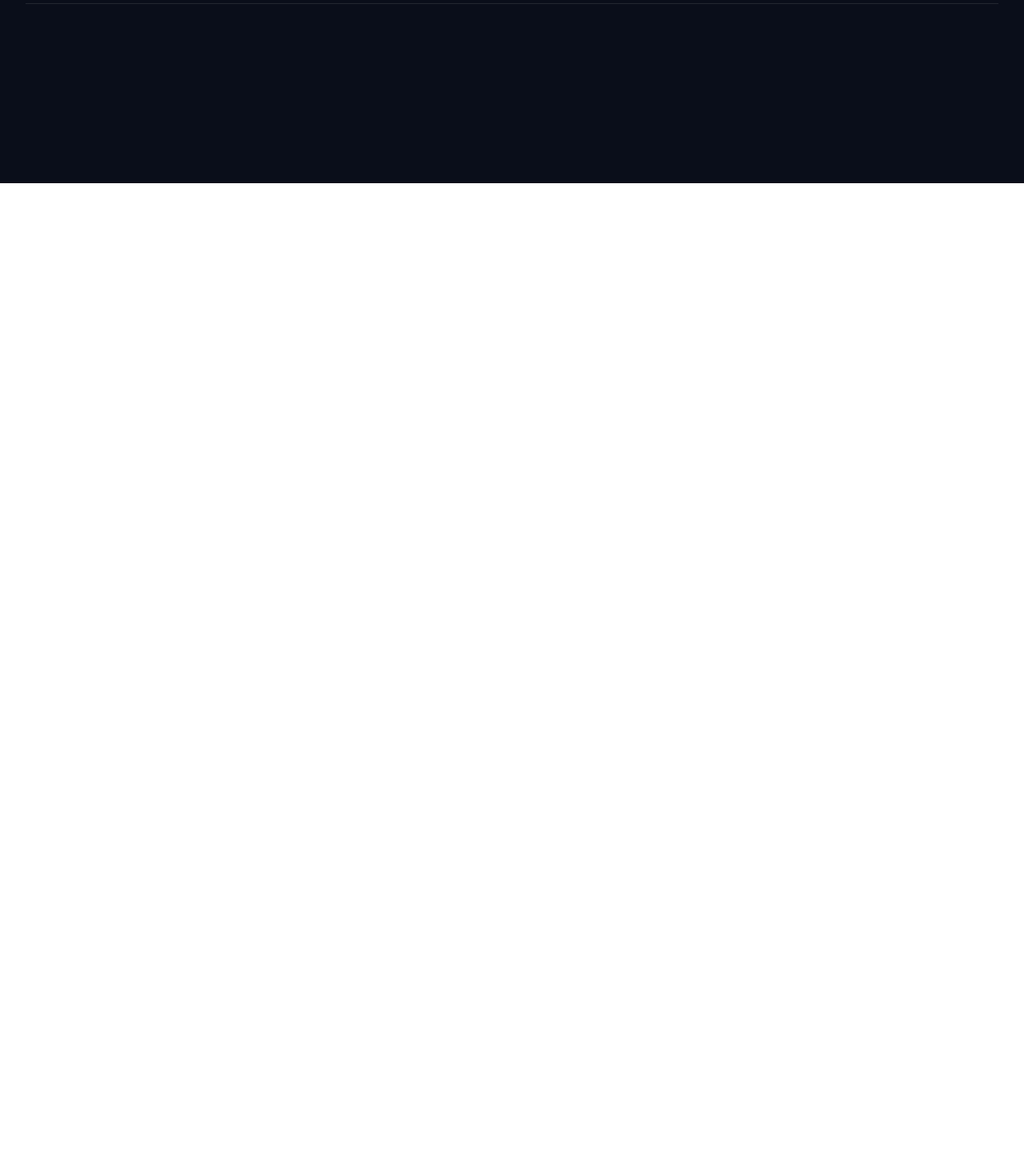
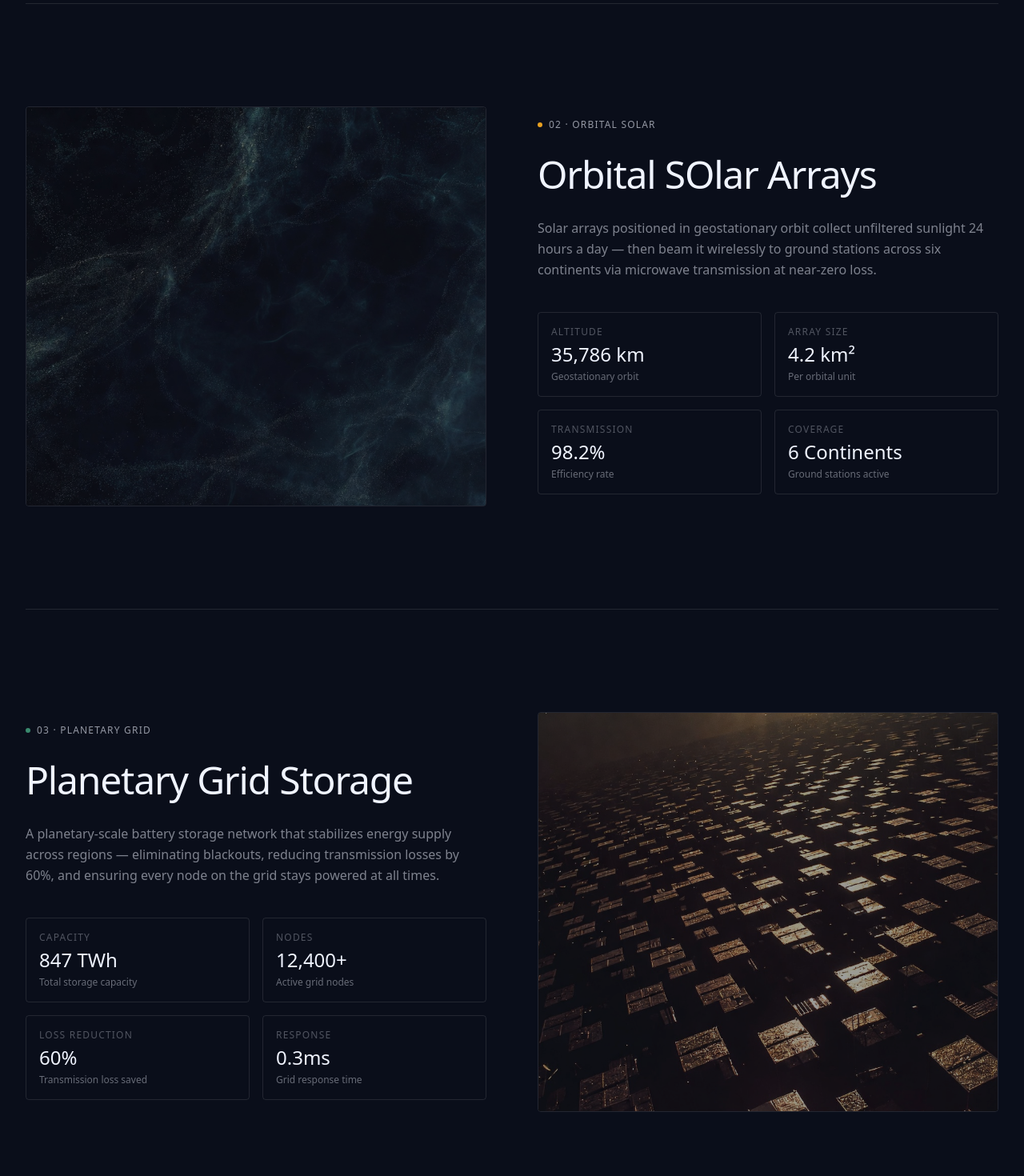
Before and after one commit to gadangKhalis/aevuma-energy, a Next.js app: page /technology in a window 1280 px wide. Shown: the part 1280-2750 px from the top of the page at 80% size. Before the commit the page ends 1509 px from the top, so only its background shows below. Built offline with nearby package versions, Linux system fonts and the light colour scheme.

Commit message:
add: Complete Tech page

```diff
--- a/src/app/technology/page.js
+++ b/src/app/technology/page.js
@@ -6,7 +6,7 @@ export default function TechPage() {
       <Navbar />
 
       {/* Hero */}
-      <section className="relative min-h-[70vh] flex items-end overflow-hidden">
+      <section className="relative min-h-[70vh] flex items-end pb-20 overflow-hidden pt-24">
         <div className="absolute top-0 right-0 w-[600px] h-[600px] bg-solar-blue opacity-10 blur-[120px] rounded-full pointer-events-none" />
         <div className="relative z-10 max-w-7xl mx-auto px-8 w-full">
           {/* Label */}
@@ -105,7 +105,7 @@ export default function TechPage() {
           <div className="relative h-[500px] rounded-sm overflow-hidden border border-white/10">
             <div
               className="absolute inset-0 bg-cover bg-center"
-              style={{ backgroundImage: "url('/images/hero-bg.jpg" }}
+              style={{ backgroundImage: "url('/images/hero-bg.jpg')" }}
             />
             <div className="absolute inset-0 bg-void-black opacity-40" />
           </div>
@@ -114,6 +114,198 @@ export default function TechPage() {
         <div className="w-full h-px bg-white opacity-10 mb-32" />
 
         {/* Tech 2 */}
+        <div
+          className="grid gap-16 items-center mb-32"
+          style={{ gridTemplateColumns: "1fr 1fr" }}
+        >
+          <div className="relative h-[500px] rounded-sm overflow-hidden border border-white/10">
+            <div
+              className="absolute inset-0 bg-cover bg-center"
+              style={{ backgroundImage: "url('/images/card1.jpg')" }}
+            />
+            <div className="absolute inset-0 bg-void-black opacity-40" />
+          </div>
+          <div className="flex flex-col gap-6">
+            <div className="flex items-center gap-2">
+              <div className="w-1.5 h-1.5 rounded-full bg-plasma-amber" />
+              <span className="text-arctic-white text-xs tracking-widest uppercase opacity-60">
+                02 · Orbital Solar
+              </span>
+            </div>
+            <h2 className="text-arctic-white text-5xl font-medium tracking-tight leading-tight">
+              Orbital SOlar Arrays
+            </h2>
+            <p className="text-arctic-white text-base opacity-50 leading-relaxed">
+              Solar arrays positioned in geostationary orbit collect unfiltered
+              sunlight 24 hours a day — then beam it wirelessly to ground
+              stations across six continents via microwave transmission at
+              near-zero loss.
+            </p>
+
+            <div className="grid grid-cols-2 gap-4 mt-4">
+              <div className="border border-white/10 rounded-sm p-4 flex flex-col gap-1">
+                <span className="text-arctic-white text-xs opacity-30 tracking-widest uppercase">
+                  Altitude
+                </span>
+                <span className="text-arctic-white text-2xl font-medium">
+                  35,786 km
+                </span>
+                <span className="text-arctic-white text-xs opacity-40">
+                  Geostationary orbit
+                </span>
+              </div>
+              <div className="border border-white/10 rounded-sm p-4 flex flex-col gap-1">
+                <span className="text-arctic-white text-xs opacity-30 tracking-widest uppercase">
+                  Array Size
+                </span>
+                <span className="text-arctic-white text-2xl font-medium">
+                  4.2 km²
+                </span>
+                <span className="text-arctic-white text-xs opacity-40">
+                  Per orbital unit
+                </span>
+              </div>
+              <div className="border border-white/10 rounded-sm p-4 flex flex-col gap-1">
+                <span className="text-arctic-white text-xs opacity-30 tracking-widest uppercase">
+                  Transmission
+                </span>
+                <span className="text-arctic-white text-2xl font-medium">
+                  98.2%
+                </span>
+                <span className="text-arctic-white text-xs opacity-40">
+                  Efficiency rate
+                </span>
+              </div>
+              <div className="border border-white/10 rounded-sm p-4 flex flex-col gap-1">
+                <span className="text-arctic-white text-xs opacity-30 tracking-widest uppercase">
+                  Coverage
+                </span>
+                <span className="text-arctic-white text-2xl font-medium">
+                  6 Continents
+                </span>
+                <span className="text-arctic-white text-xs opacity-40">
+                  Ground stations active
+                </span>
+              </div>
+            </div>
+          </div>
+        </div>
+
+        <div className="w-full h-px bg-white opacity-10 mb-32" />
+
+        {/* Tech 3 */}
+        <div
+          className="grid gap-16 items-center"
+          style={{ gridTemplateColumns: "1fr 1fr" }}
+        >
+          <div className="flex flex-col gap-6">
+            <div className="flex items-center gap-2">
+              <dic className="w-1.5 h-1.5 rounded-full bg-fusion-green" />
+              <span className="text-arctic-white text-xs tracking-widest uppercase opacity-60">
+                03 · Planetary Grid
+              </span>
+            </div>
+            <h2 className="text-arctic-white text-5xl font-medium tracking-tight leading-tight">
+              Planetary Grid Storage
+            </h2>
+            <p className="text-arctic-white text-base opacity-50 leading-relaxed">
+              A planetary-scale battery storage network that stabilizes energy
+              supply across regions — eliminating blackouts, reducing
+              transmission losses by 60%, and ensuring every node on the grid
+              stays powered at all times.
+            </p>
+            <div className="grid grid-cols-2 gap-4 mt-4">
+              <div className="border border-white/10 rounded-sm p-4 flex flex-col gap-1">
+                <span className="text-arctic-white text-xs opacity-30 tracking-widest uppercase">
+                  Capacity
+                </span>
+                <span className="text-arctic-white text-2xl font-medium">
+                  847 TWh
+                </span>
+                <span className="text-arctic-white text-xs opacity-40">
+                  Total storage capacity
+                </span>
+              </div>
+              <div className="border border-white/10 rounded-sm p-4 flex flex-col gap-1">
+                <span className="text-arctic-white text-xs opacity-30 tracking-widest uppercase">
+                  Nodes
+                </span>
+                <span className="text-arctic-white text-2xl font-medium">
+                  12,400+
+                </span>
+                <span className="text-arctic-white text-xs opacity-40">
+                  Active grid nodes
+                </span>
+              </div>
+              <div className="border border-white/10 rounded-sm p-4 flex flex-col gap-1">
+                <span className="text-arctic-white text-xs opacity-30 tracking-widest uppercase">
+                  Loss Reduction
+                </span>
+                <span className="text-arctic-white text-2xl font-medium">
+                  60%
+                </span>
+                <span className="text-arctic-white text-xs opacity-40">
+                  Transmission loss saved
+                </span>
+              </div>
+              <div className="border border-white/10 rounded-sm p-4 flex flex-col gap-1">
+                <span className="text-arctic-white text-xs opacity-30 tracking-widest uppercase">
+                  Response
+                </span>
+                <span className="text-arctic-white text-2xl font-medium">
+                  0.3ms
+                </span>
+                <span className="text-arctic-white text-xs opacity-40">
+                  Grid response time
+                </span>
+              </div>
+            </div>
+          </div>
+
+          <div className="relative h-[500px] rounded-sm overflow-hidden border border-white/10">
+            <div
+              className="absolute inset-0 bg-cover bg-center"
+              style={{ backgroundImage: "url('/images/card2.jpg')" }}
+            />
+            <div className="absolute inset-0 bg-void-black opacity-40" />
+          </div>
+        </div>
+      </section>
+      {/* CTA */}
+      <section className="border-t border-white/10 py-24">
+        <div className="max-w-7xl mx-auto px-8 flex items-end justify-between">
+          <div className="flex flex-col gap-4 max-w-xl">
+            <div className="flex items-center gap-2">
+              <div className="w-1.5 h-1.5 rounded-full bg-solar-blue" />
+              <span className="text-arctic-white text-xs tracking-widest uppercase opacity-60">
+                Get Started
+              </span>
+            </div>
+            <h2 className="text-arctic-white text-4xl font-medium tracking-tight leading-tight">
+              Want to see our Technology in action?
+            </h2>
+            <p className="text-arctic-white text-sm opacity-50 leading-relaxed">
+              Schedule a technical briefing with our engineering team — we'll
+              walk you through the full AEVUMA energy stack, live performance
+              data, and deployment roadmap.
+            </p>
+          </div>
+
+          <div className="flex gap-3 shrink-0">
+            <a
+              href="/contact"
+              className="bg-solar-blue text-white text-sm font-medium px-8 py-3.5 rounded-sm tracking-wide hover:opacity-90 transition-opacity duration-200"
+            >
+              Schedule a Briefing
+            </a>
+            <a
+              href="#"
+              className="text-arctic-white text-sm font-medium px-8 py-3.5 rounded-sm tracking-wide border border-white/20 hover:border-white/50 transition-all duration-200 "
+            >
+              Download Whitepaper →
+            </a>
+          </div>
+        </div>
       </section>
     </main>
   );
```
